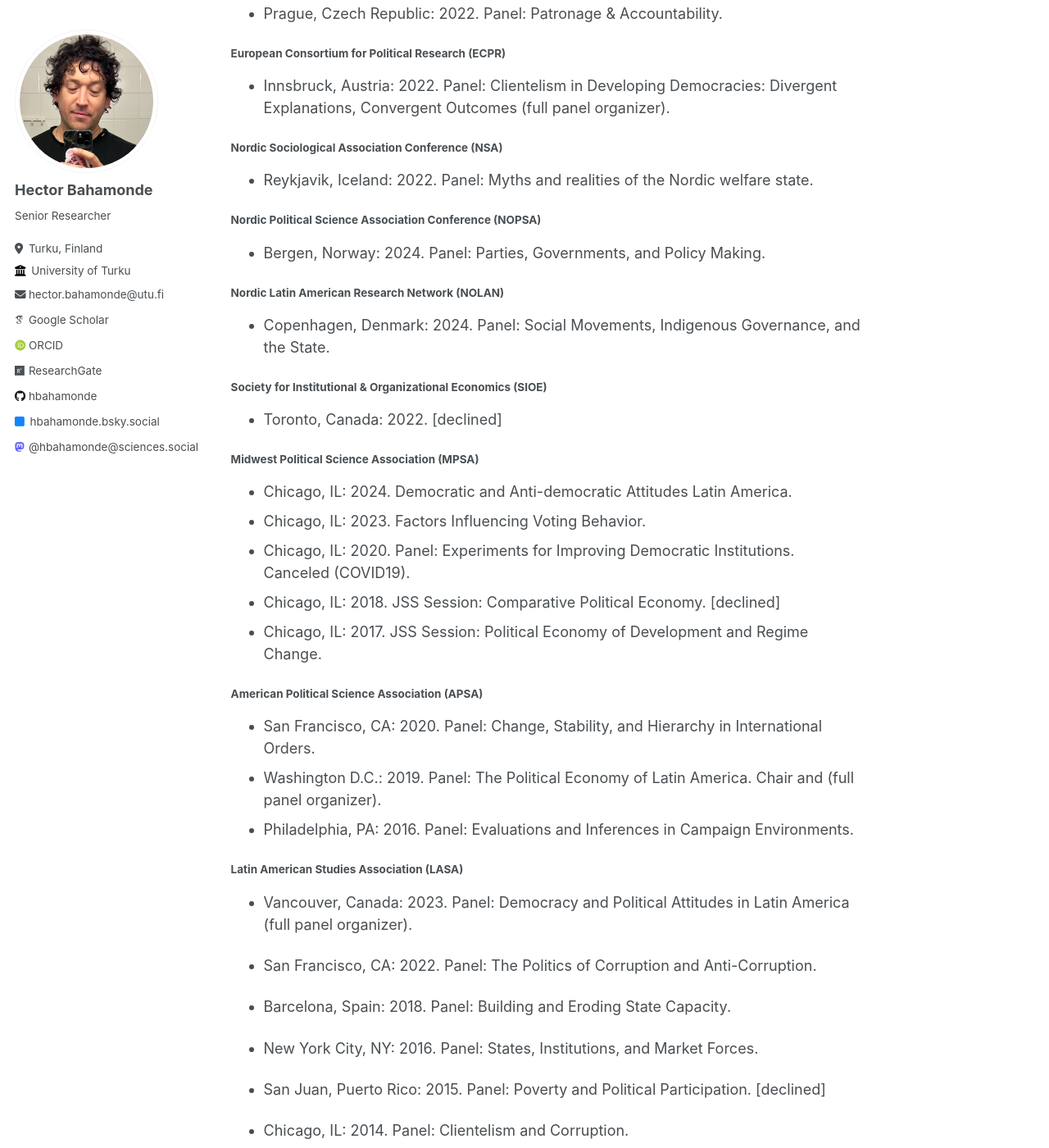
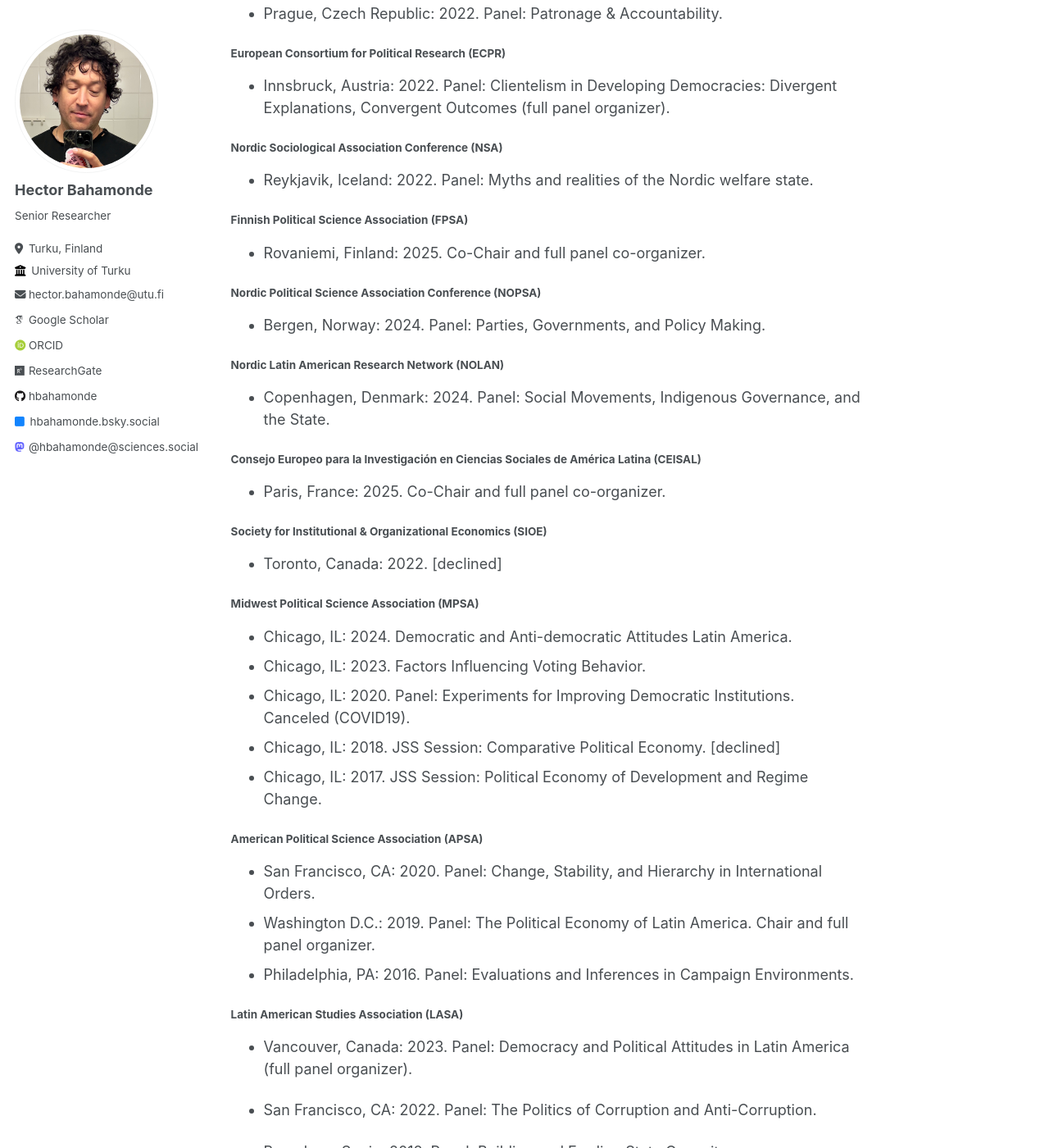
Before and after one commit to hbahamonde/hbahamonde.github.io, a Jekyll site: the page built from _pages/talks.md, in a window 1280 px wide and 1400 px high, scrolled down 1596 px. Shown: the whole window at 82% size. Built offline with Jekyll 4.4.1, drawn with Linux system fonts in a browser that asks for light colours; nearby versions of some CDN libraries; some web fonts are replaced.

Commit message:
fpsa and ceisal 2025

```diff
--- a/_pages/talks.md
+++ b/_pages/talks.md
@@ -28,12 +28,19 @@ I have presented / will be presenting at...
 #### Nordic Sociological Association Conference (NSA)
 - Reykjavik, Iceland: 2022. Panel: Myths and realities of the Nordic welfare state.
 
+#### Finnish Political Science Association (FPSA)
+- Rovaniemi, Finland: 2025. Co-Chair and full panel co-organizer.
+
+
 #### Nordic Political Science Association Conference (NOPSA)
 - Bergen, Norway: 2024. Panel: Parties, Governments, and Policy Making.
 
 
 #### Nordic Latin American Research Network (NOLAN)
 - Copenhagen, Denmark: 2024. Panel: Social Movements, Indigenous Governance, and the State.
+
+#### Consejo Europeo para la Investigación en Ciencias Sociales de América Latina (CEISAL)
+- Paris, France: 2025. Co-Chair and full panel co-organizer.
 
 
 #### Society for Institutional & Organizational Economics (SIOE)
@@ -51,7 +58,7 @@ I have presented / will be presenting at...
 #### American Political Science Association (APSA)
 
 - San Francisco, CA: 2020. Panel: Change, Stability, and Hierarchy in International Orders.
-- Washington D.C.: 2019. Panel:  The Political Economy of Latin America. Chair and (full panel organizer).
+- Washington D.C.: 2019. Panel:  The Political Economy of Latin America. Chair and full panel organizer.
 - Philadelphia, PA: 2016. Panel: Evaluations and Inferences in Campaign Environments.
 
 #### Latin American Studies Association (LASA)
--- a/talkmap/org-locations.js
+++ b/talkmap/org-locations.js
@@ -174,4 +174,16 @@ var addressPoints = [
     "Bergen, Norway",
       60.39798604545595, 5.322784822513619
   ],
+
+  // FPSA ROVANIEMI Finland, FPSA 2025
+  [
+    "Rovaniemi, Finland",
+      66.48539097049397, 25.715081790899013
+  ],
+
+  // CEISAL Paris France, CEISAL 2025
+  [
+    "Paris, France",
+      48.84718115126956, 2.35671981985241
+  ]
 ];
```
Also changed, not shown: _pages/research.md (+1 -5 lines), 1 other file.
